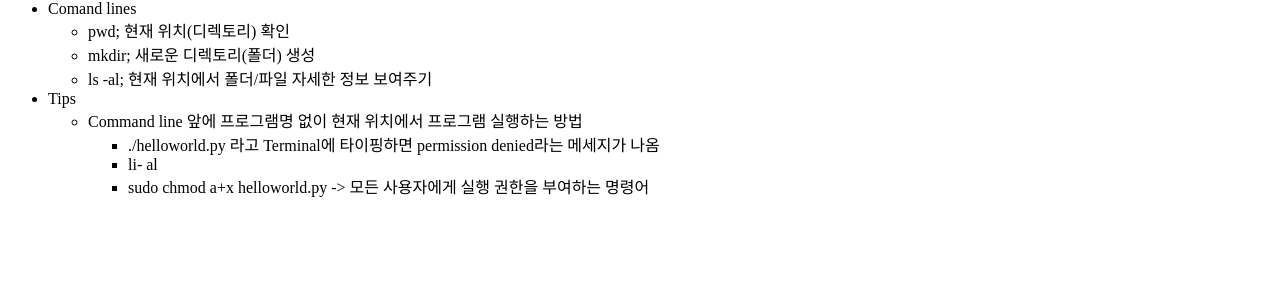
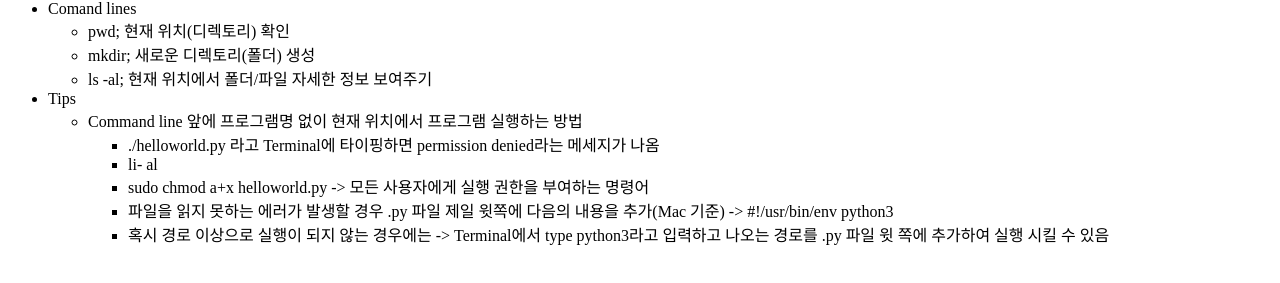
Before and after one commit to yeonhodev/yeonhodev.github.io, a plain HTML site: page linux.html in a window 1280 px wide. Shown: the part 127-410 px from the top of the page. Drawn offline with Linux system fonts and the light colour scheme.

Commit message:
updated linux.html

```diff
--- a/linux.html
+++ b/linux.html
@@ -22,6 +22,9 @@
                         <li>./helloworld.py 라고 Terminal에 타이핑하면 permission denied라는 메세지가 나옴</li>
                         <li>li- al</li>
                         <li>sudo chmod a+x helloworld.py -> 모든 사용자에게 실행 권한을 부여하는 명령어</li>
+                        <li>파일을 읽지 못하는 에러가 발생할 경우 .py 파일 제일 윗쪽에 다음의 내용을 추가(Mac 기준) -> #!/usr/bin/env python3</li>
+                        <li>혹시 경로 이상으로 실행이 되지 않는 경우에는 -> Terminal에서 type python3라고 입력하고 나오는 경로를 .py 파일 윗 쪽에 추가하여 실행 시킬 수 있음 </li>
+
                     </ul>
             </ul>
     </ul>
```
